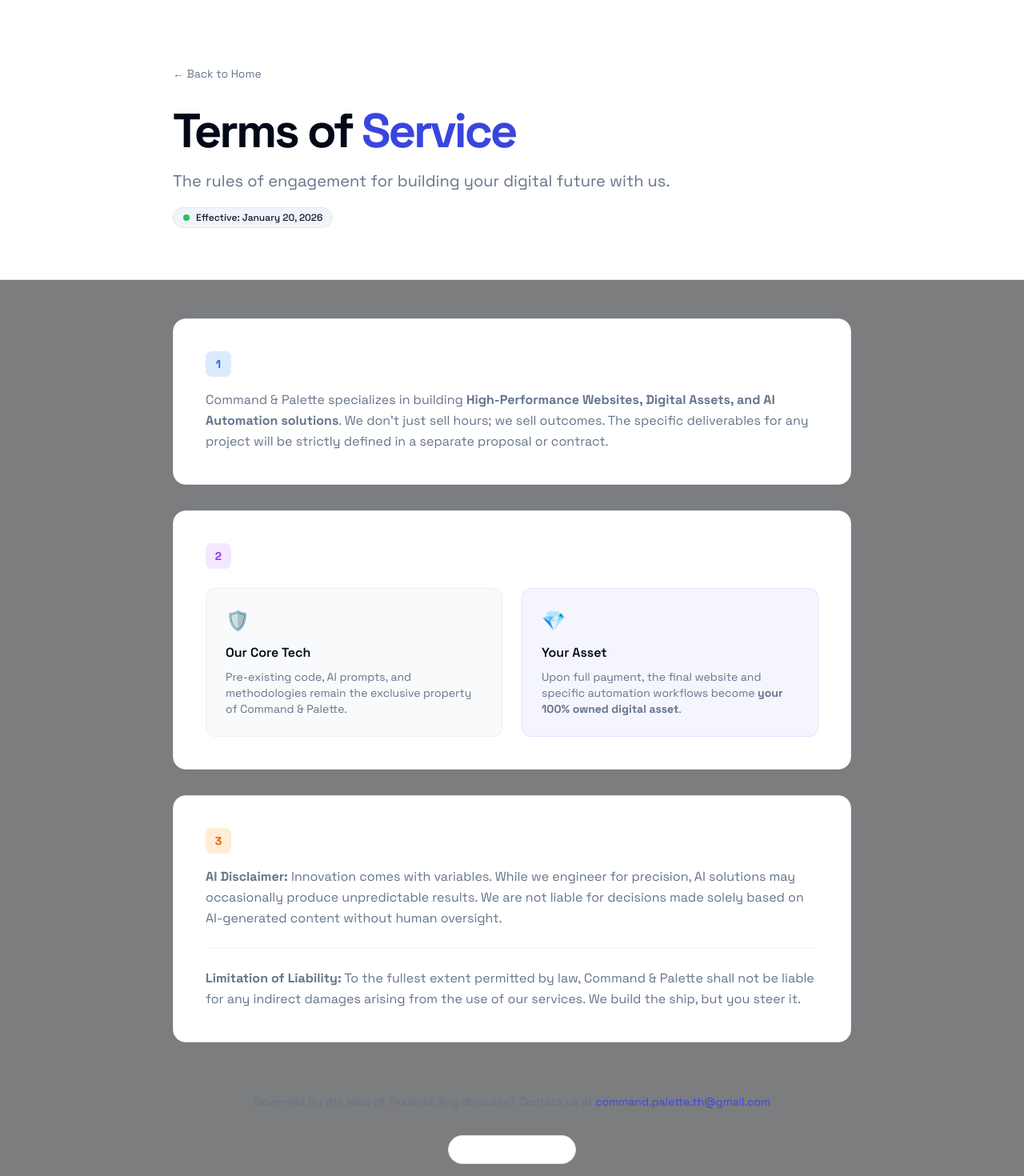
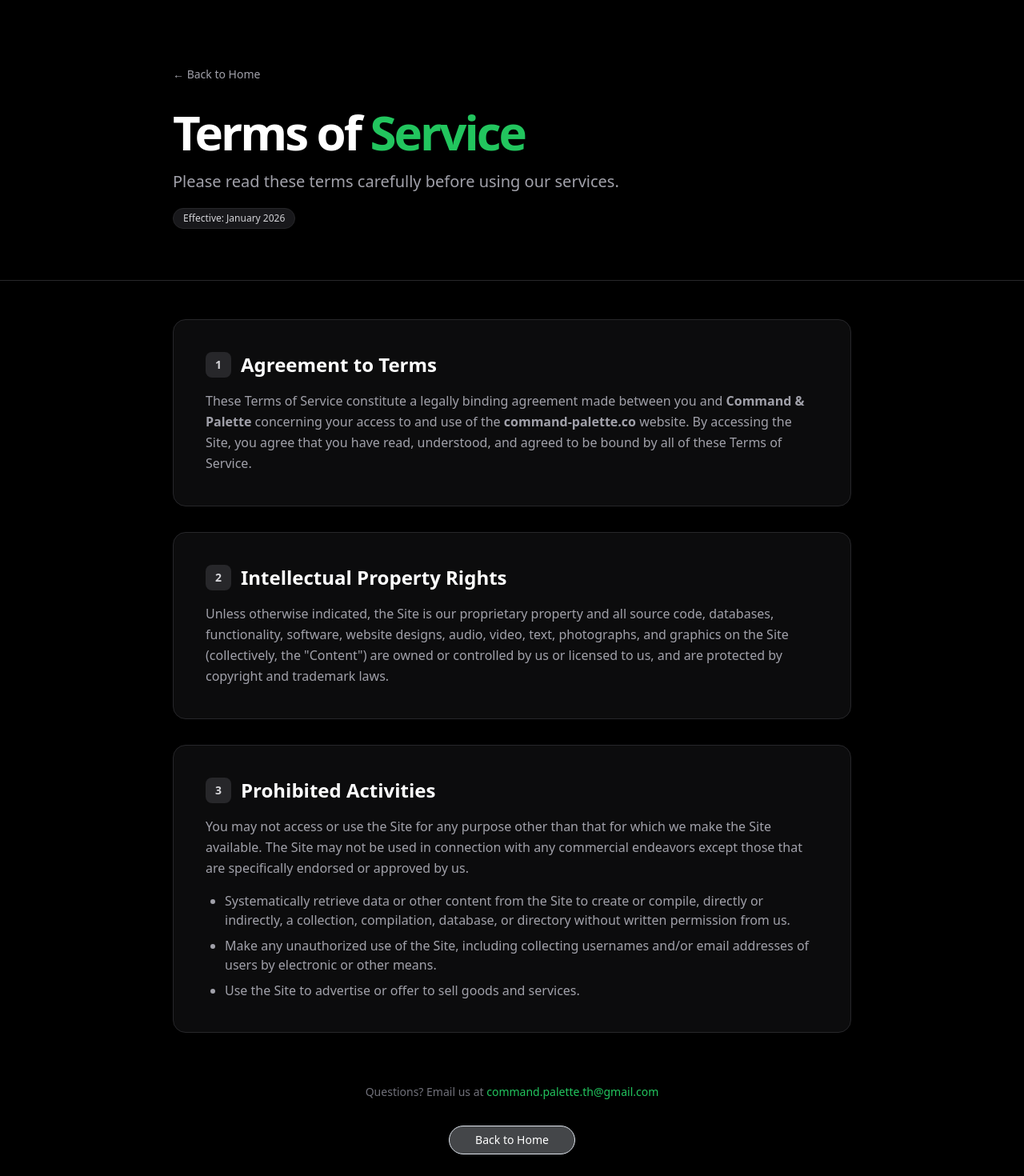
Before and after one commit to commandpaletteth/command-palette-web, a Next.js app: page /terms in a window 1280 px wide. Shown: the top 1470 px of the page at 80% size. Built offline with nearby package versions, Linux system fonts and the light colour scheme.

Commit message:
Fix dark mode colors and layout consistency

```diff
--- a/app/layout.tsx
+++ b/app/layout.tsx
@@ -1,12 +1,11 @@
 import type { Metadata } from "next";
-import { Space_Grotesk } from "next/font/google"; // 👈 พระเอกของเรา
+import { Space_Grotesk } from "next/font/google";
 import "./globals.css";
 import { Analytics } from "@vercel/analytics/react";
 
-// โหลดฟอนต์ Space Grotesk จาก Google
 const spaceGrotesk = Space_Grotesk({
   subsets: ["latin"],
-  weight: ["300", "400", "500", "600", "700"], // เอามาครบทุกน้ำหนัก
+  weight: ["300", "400", "500", "600", "700"],
 });
 
 export const metadata: Metadata = {
@@ -32,8 +31,8 @@
   children: React.ReactNode;
 }>) {
   return (
-    <html lang="en">
-      {/* เรียกใช้ฟอนต์ตรงนี้ */}
+    <html lang="en" className="dark">
+      {/* 👆 ใส่ className="dark" บังคับธีมมืดตั้งแต่หัวเลย */}
       <body className={`${spaceGrotesk.className} antialiased bg-black text-white`}>
         {children}
         <Analytics />
--- a/app/terms/page.tsx
+++ b/app/terms/page.tsx
@@ -1,29 +1,31 @@
+import type { Metadata } from "next";
 import Link from "next/link";
 import { Button } from "@/components/ui/button";
 
+export const metadata: Metadata = {
+  title: "Terms of Service | Command & Palette",
+  description: "Rules and regulations for using Command & Palette website.",
+};
+
 export default function TermsPage() {
   return (
-    <div className="min-h-screen bg-slate-50/50 dark:bg-slate-950/50">
+    <div className="min-h-screen bg-black font-sans text-white">
 
       {/* 1. Hero Header */}
-      <div className="bg-background border-b pt-20 pb-16">
+      <div className="border-b border-zinc-800 pt-20 pb-16 bg-black">
         <div className="container mx-auto px-6 max-w-4xl">
-          <Link href="/" className="inline-flex items-center text-sm text-muted-foreground hover:text-primary mb-8 transition-colors">
-             ← Back to Home
+          <Link href="/" className="inline-flex items-center text-sm text-zinc-400 hover:text-white mb-8 transition-colors">
+              ← Back to Home
           </Link>
           <div className="space-y-4">
-            <h1 className="text-4xl md:text-6xl font-bold tracking-tighter text-foreground">
-              Terms of <span className="text-primary">Service</span>
+            <h1 className="text-4xl md:text-6xl font-bold tracking-tighter text-white">
+              Terms of <span className="text-green-500">Service</span>
             </h1>
-            <p className="text-xl text-muted-foreground max-w-2xl leading-relaxed">
-              The rules of engagement for building your digital future with us.
+            <p className="text-xl text-zinc-400 max-w-2xl leading-relaxed">
+              Please read these terms carefully before using our services.
             </p>
-            <div className="inline-flex items-center gap-2 px-3 py-1 rounded-full bg-secondary text-xs font-medium text-secondary-foreground border mt-4">
-              <span className="relative flex h-2 w-2">
-                <span className="animate-ping absolute inline-flex h-full w-full rounded-full bg-green-400 opacity-75"></span>
-                <span className="relative inline-flex rounded-full h-2 w-2 bg-green-500"></span>
-              </span>
-              Effective: January 20, 2026
+            <div className="inline-flex items-center gap-2 px-3 py-1 rounded-full bg-zinc-900 text-xs font-medium text-zinc-300 border border-zinc-800 mt-4">
+              Effective: January 2026
             </div>
           </div>
         </div>
@@ -33,68 +35,48 @@
       <div className="container mx-auto px-6 py-12 max-w-4xl">
         <div className="space-y-8">
 
-          {/* Section 1: Services */}
-          <div className="bg-card border rounded-2xl p-8 md:p-10 shadow-sm hover:shadow-md transition-shadow">
-            <h2 className="text-2xl font-bold mb-4 flex items-center gap-3">
-              <span className="flex items-center justify-center w-8 h-8 rounded-lg bg-blue-100 text-blue-600 dark:bg-blue-900/30 dark:text-blue-400 text-sm">1</span>
-              Services Scope
+          <div className="bg-zinc-900/50 border border-zinc-800 rounded-2xl p-8 md:p-10">
+            <h2 className="text-2xl font-bold mb-4 flex items-center gap-3 text-white">
+              <span className="flex items-center justify-center w-8 h-8 rounded-lg bg-zinc-800 text-zinc-300 text-sm">1</span>
+              Agreement to Terms
             </h2>
-            <p className="text-muted-foreground leading-relaxed">
-              Command & Palette specializes in building <strong>High-Performance Websites, Digital Assets, and AI Automation solutions</strong>. We don't just sell hours; we sell outcomes. The specific deliverables for any project will be strictly defined in a separate proposal or contract.
+            <p className="text-zinc-400 leading-relaxed">
+              These Terms of Service constitute a legally binding agreement made between you and <strong>Command & Palette</strong> concerning your access to and use of the <strong>command-palette.co</strong> website. By accessing the Site, you agree that you have read, understood, and agreed to be bound by all of these Terms of Service.
             </p>
           </div>
 
-          {/* Section 2: IP */}
-          <div className="bg-card border rounded-2xl p-8 md:p-10 shadow-sm hover:shadow-md transition-shadow">
-            <h2 className="text-2xl font-bold mb-6 flex items-center gap-3">
-              <span className="flex items-center justify-center w-8 h-8 rounded-lg bg-purple-100 text-purple-600 dark:bg-purple-900/30 dark:text-purple-400 text-sm">2</span>
-              Intellectual Property
+          <div className="bg-zinc-900/50 border border-zinc-800 rounded-2xl p-8 md:p-10">
+            <h2 className="text-2xl font-bold mb-4 flex items-center gap-3 text-white">
+              <span className="flex items-center justify-center w-8 h-8 rounded-lg bg-zinc-800 text-zinc-300 text-sm">2</span>
+              Intellectual Property Rights
             </h2>
-            <div className="grid md:grid-cols-2 gap-6">
-              <div className="p-6 rounded-xl bg-secondary/50 border border-border/50">
-                <div className="text-2xl mb-3">🛡️</div>
-                <h3 className="font-semibold text-foreground mb-2">Our Core Tech</h3>
-                <p className="text-sm text-muted-foreground">
-                  Pre-existing code, AI prompts, and methodologies remain the exclusive property of Command & Palette.
-                </p>
-              </div>
-              <div className="p-6 rounded-xl bg-primary/5 border border-primary/10">
-                <div className="text-2xl mb-3">💎</div>
-                <h3 className="font-semibold text-foreground mb-2">Your Asset</h3>
-                <p className="text-sm text-muted-foreground">
-                  Upon full payment, the final website and specific automation workflows become <strong>your 100% owned digital asset</strong>.
-                </p>
-              </div>
-            </div>
+            <p className="text-zinc-400 leading-relaxed">
+              Unless otherwise indicated, the Site is our proprietary property and all source code, databases, functionality, software, website designs, audio, video, text, photographs, and graphics on the Site (collectively, the "Content") are owned or controlled by us or licensed to us, and are protected by copyright and trademark laws.
+            </p>
           </div>
 
-          {/* Section 3: AI & Liability */}
-          <div className="bg-card border rounded-2xl p-8 md:p-10 shadow-sm hover:shadow-md transition-shadow">
-             <h2 className="text-2xl font-bold mb-4 flex items-center gap-3">
-              <span className="flex items-center justify-center w-8 h-8 rounded-lg bg-orange-100 text-orange-600 dark:bg-orange-900/30 dark:text-orange-400 text-sm">3</span>
-              AI & Liability
+          <div className="bg-zinc-900/50 border border-zinc-800 rounded-2xl p-8 md:p-10">
+            <h2 className="text-2xl font-bold mb-4 flex items-center gap-3 text-white">
+              <span className="flex items-center justify-center w-8 h-8 rounded-lg bg-zinc-800 text-zinc-300 text-sm">3</span>
+              Prohibited Activities
             </h2>
-            <div className="space-y-6 text-muted-foreground leading-relaxed">
-              <p>
-                <strong>AI Disclaimer:</strong> Innovation comes with variables. While we engineer for precision, AI solutions may occasionally produce unpredictable results. We are not liable for decisions made solely based on AI-generated content without human oversight.
-              </p>
-              <div className="h-px bg-border/50 w-full my-4"></div>
-              <p>
-                <strong>Limitation of Liability:</strong> To the fullest extent permitted by law, Command & Palette shall not be liable for any indirect damages arising from the use of our services. We build the ship, but you steer it.
-              </p>
-            </div>
+            <p className="text-zinc-400 leading-relaxed mb-4">
+              You may not access or use the Site for any purpose other than that for which we make the Site available. The Site may not be used in connection with any commercial endeavors except those that are specifically endorsed or approved by us.
+            </p>
+            <ul className="list-disc pl-6 space-y-2 text-zinc-400">
+                <li>Systematically retrieve data or other content from the Site to create or compile, directly or indirectly, a collection, compilation, database, or directory without written permission from us.</li>
+                <li>Make any unauthorized use of the Site, including collecting usernames and/or email addresses of users by electronic or other means.</li>
+                <li>Use the Site to advertise or offer to sell goods and services.</li>
+            </ul>
           </div>
 
-          {/* Footer Note (แก้ไขแล้ว) */}
           <div className="text-center pt-8 pb-12">
-            <p className="text-sm text-muted-foreground">
-              Governed by the laws of Thailand. Any disputes? Contact us at <a href="mailto:command.palette.th@gmail.com" className="text-primary hover:underline">command.palette.th@gmail.com</a>
+            <p className="text-sm text-zinc-500 mb-8">
+              Questions? Email us at <a href="mailto:command.palette.th@gmail.com" className="text-green-500 hover:underline">command.palette.th@gmail.com</a>
             </p>
-            <div className="mt-8">
-              <Link href="/">
-                <Button variant="outline" className="rounded-full px-8">Back to Home</Button>
-              </Link>
-            </div>
+            <Link href="/">
+              <Button variant="outline" className="rounded-full px-8 border-zinc-700 text-white hover:bg-zinc-800 hover:text-white bg-transparent">Back to Home</Button>
+            </Link>
           </div>
 
         </div>
```
Also changed, not shown: app/privacy/page.tsx (+35 -35 lines).
